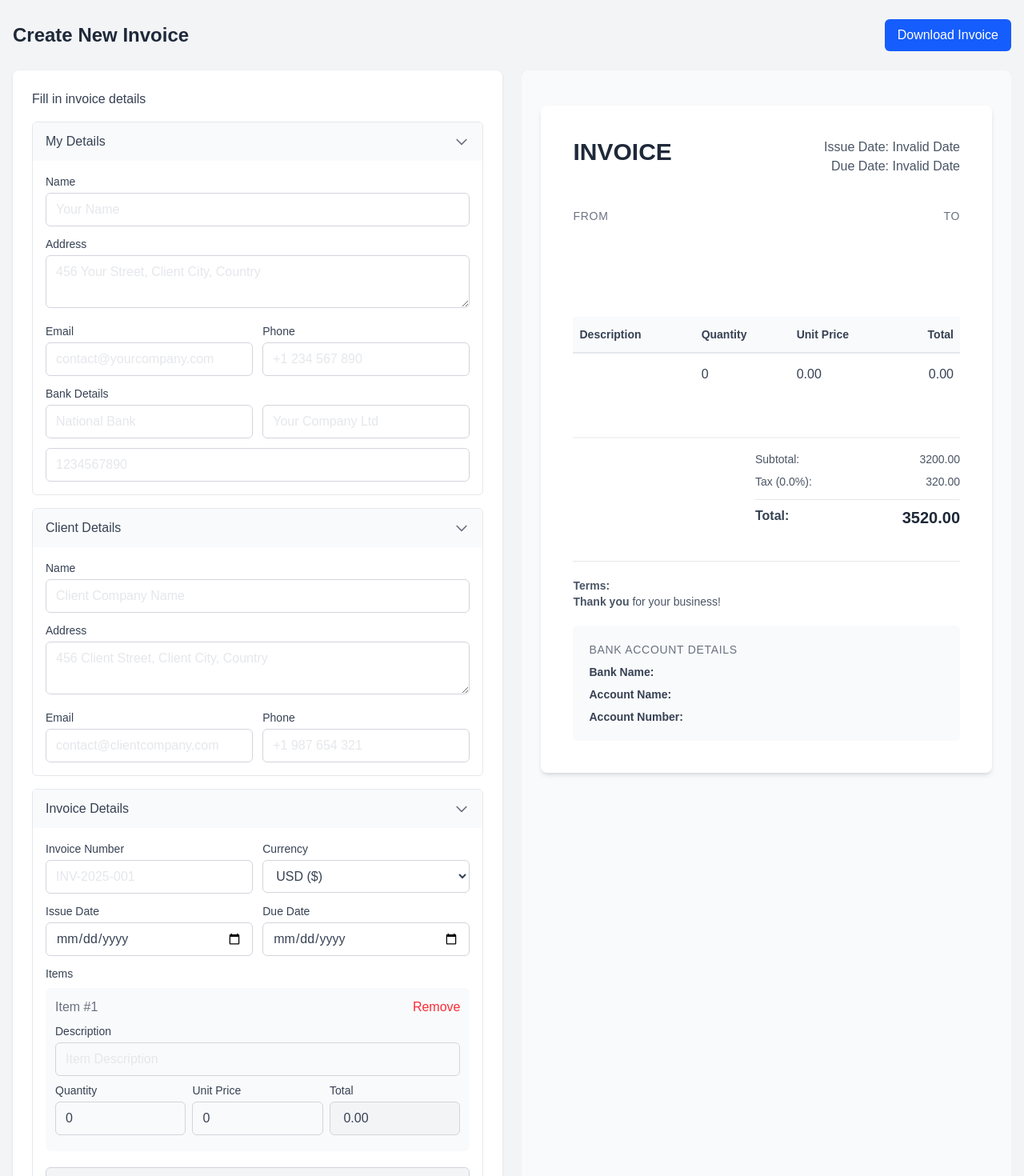
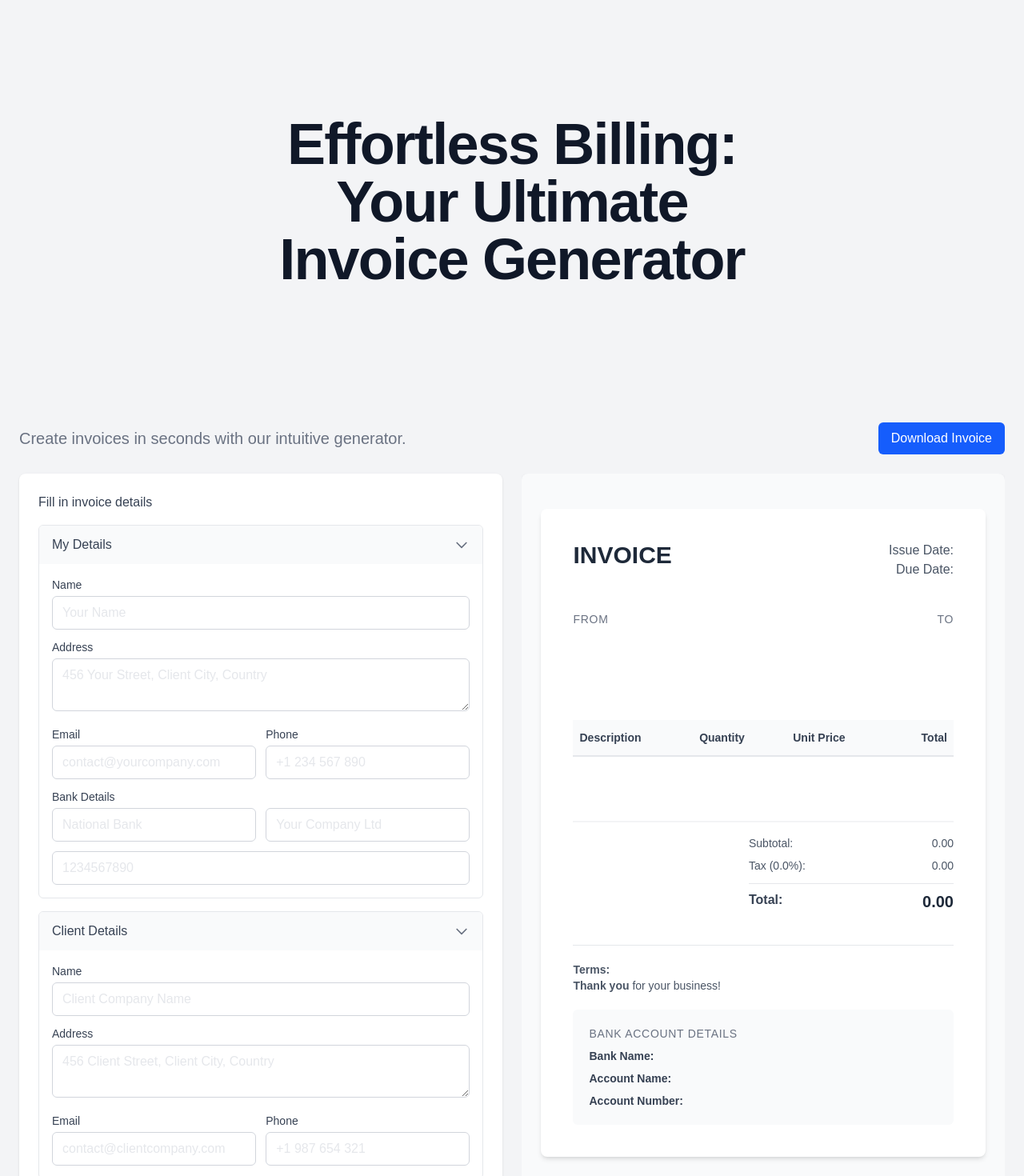
Before and after one commit to hutamy/invoice-generator-frontend, a Next.js app: page / in a window 1280 px wide. Shown: the top 1470 px of the page at 80% size. Built offline with nearby package versions, Linux system fonts and the light colour scheme.

Commit message:
feat: update default value

```diff
--- a/package.json
+++ b/package.json
@@ -9,14 +9,16 @@
     "lint": "next lint"
   },
   "dependencies": {
+    "@headlessui/react": "^2.2.4",
+    "@heroicons/react": "^2.2.0",
     "next": "15.3.3",
     "react": "^19.0.0",
     "react-dom": "^19.0.0"
   },
   "devDependencies": {
     "@tailwindcss/postcss": "^4",
-    "tailwindcss": "^4",
     "autoprefixer": "^10.4.21",
-    "postcss": "^8.5.4"
+    "postcss": "^8.5.4",
+    "tailwindcss": "^4"
   }
 }
--- a/src/components/invoice/InvoiceForm.js
+++ b/src/components/invoice/InvoiceForm.js
@@ -241,9 +241,9 @@ const Form = ({
                     <input
                       type="text"
                       className="w-full px-3 py-2 bg-gray-100 border border-gray-300 rounded-md text-gray-700"
-                      value={`${
+                      value={item.quantity > 0 && item.unit_price > 0 ? `${
                         invoiceData.invoice.currency
-                      } ${item.total.toFixed(2)}`}
+                      } ${(item.quantity * item.unit_price)}` : ""}
                       disabled
                     />
                   </div>
--- /dev/null
+++ b/src/components/invoice/InvoiceHero.js
@@ -0,0 +1,13 @@
+export default function Example() {
+  return (
+    <div className="px-6 lg:px-8">
+      <div className="mx-auto max-w-2xl py-16 sm:py-36">
+        <div className="text-center">
+          <h1 className="text-balance text-5xl font-semibold tracking-tight text-gray-900 sm:text-7xl">
+            Effortless Billing: Your Ultimate Invoice Generator
+          </h1>
+        </div>
+      </div>
+    </div>
+  );
+}
--- a/src/components/invoice/InvoicePreview.js
+++ b/src/components/invoice/InvoicePreview.js
@@ -21,7 +21,7 @@ const Preview = ({ invoice, user, client }) => {
               <div className="text-gray-600 md:text-right mt-4 md:mt-0">
                 <div>
                   Issue Date:{" "}
-                  {new Date(invoice.issue_date).toLocaleDateString("en-GB", {
+                  {invoice.issue_date && new Date(invoice.issue_date).toLocaleDateString("en-GB", {
                     day: "2-digit",
                     month: "short",
                     year: "numeric",
@@ -29,7 +29,7 @@ const Preview = ({ invoice, user, client }) => {
                 </div>
                 <div>
                   Due Date:{" "}
-                  {new Date(invoice.due_date).toLocaleDateString("en-GB", {
+                  {invoice.due_date && new Date(invoice.due_date).toLocaleDateString("en-GB", {
                     day: "2-digit",
                     month: "short",
                     year: "numeric",
@@ -106,7 +106,7 @@ const Preview = ({ invoice, user, client }) => {
                             : "border-b border-gray-200"
                         }`}
                       >
-                        {item.quantity}
+                        {item.quantity > 0 && item.quantity}
                       </td>
                       <td
                         className={`py-3.5 px-2 ${
@@ -115,7 +115,9 @@ const Preview = ({ invoice, user, client }) => {
                             : "border-b border-gray-200"
                         }`}
                       >
-                        {invoice.currency} {item.unit_price.toFixed(2)}
+                        {
+                          item.unit_price > 0 && <span>{invoice.currency} {item.unit_price.toFixed(2)}</span>
+                        }
                       </td>
                       <td
                         className={`py-3.5 px-2 text-right ${
@@ -124,7 +126,13 @@ const Preview = ({ invoice, user, client }) => {
                             : "border-b border-gray-200"
                         }`}
                       >
-                        {invoice.currency} {item.total.toFixed(2)}
+                        {
+                          item.quantity > 0 && item.unit_price > 0 && (
+                            <span>
+                              {invoice.currency} {(item.quantity * item.unit_price).toFixed(2)}
+                            </span>
+                          )
+                        }
                       </td>
                     </tr>
                   ))}
--- a/src/components/ui/Number.js
+++ b/src/components/ui/Number.js
@@ -9,7 +9,7 @@ const Number = ({ className, label, value, onChange, placeholder }) => {
       <Input
         type="number"
         placeholder={placeholder}
-        value={value}
+        value={value > 0 && value}
         onChange={onChange}
       />
     </div>
--- a/src/components/ui/Select.js
+++ b/src/components/ui/Select.js
@@ -13,10 +13,11 @@ const Select = ({
       </label>
       <select
         className="w-full px-3 py-2.5 border border-gray-300 rounded-md focus:outline-none focus:ring-1 focus:ring-blue-500 text-gray-700 placeholder-gray-200 "
-        value={value}
+        value={value === undefined || value === null ? "" : value}
         onChange={onChange}
         placeholder={placeholder}
       >
+        <option value="" disabled>{placeholder || "Select an option"}</option>
         {options.map((option, index) => (
           <option key={index} value={option.value}>
             {option.label}
--- a/src/pages/index.js
+++ b/src/pages/index.js
@@ -1,6 +1,7 @@
 import React, { useState } from "react";
 import InvoicePreview from "../components/invoice/InvoicePreview";
 import InvoiceForm from "../components/invoice/InvoiceForm";
+import InvoiceHero from "../components/invoice/InvoiceHero";
 import Button from "../components/ui/Button";
 
 export default function InvoiceGenerator() {
@@ -16,13 +17,12 @@ export default function InvoiceGenerator() {
           description: "",
           quantity: 0,
           unit_price: 0,
-          total: 0,
         },
       ],
-      subtotal: 3200,
+      subtotal: 0,
       tax_rate: 0,
-      tax: 320,
-      total: 3520,
+      tax: 0,
+      total: 0,
       notes: "",
     },
     user: {
@@ -147,18 +147,17 @@ export default function InvoiceGenerator() {
   // Save invoice (placeholder function)
   const saveInvoice = () => {
     console.log("Saving invoice:", invoiceData);
-    // You would add actual save functionality here
     alert("Invoice saved successfully!");
   };
 
   return (
     <div className="min-h-screen bg-gray-100">
-      <div className="px-4 py-6">
-        {/* Header */}
+    <InvoiceHero />
+      <div className="p-6">
         <div className="flex justify-between items-center mb-6">
           <div className="flex items-center">
-            <h1 className="text-2xl font-bold text-gray-800">
-              Create New Invoice
+            <h1 className="text-xl font-medium text-gray-500">
+              Create invoices in seconds with our intuitive generator.
             </h1>
           </div>
 
```
Also changed, not shown: 1 other file (tests, documents, lock files or other folders).
